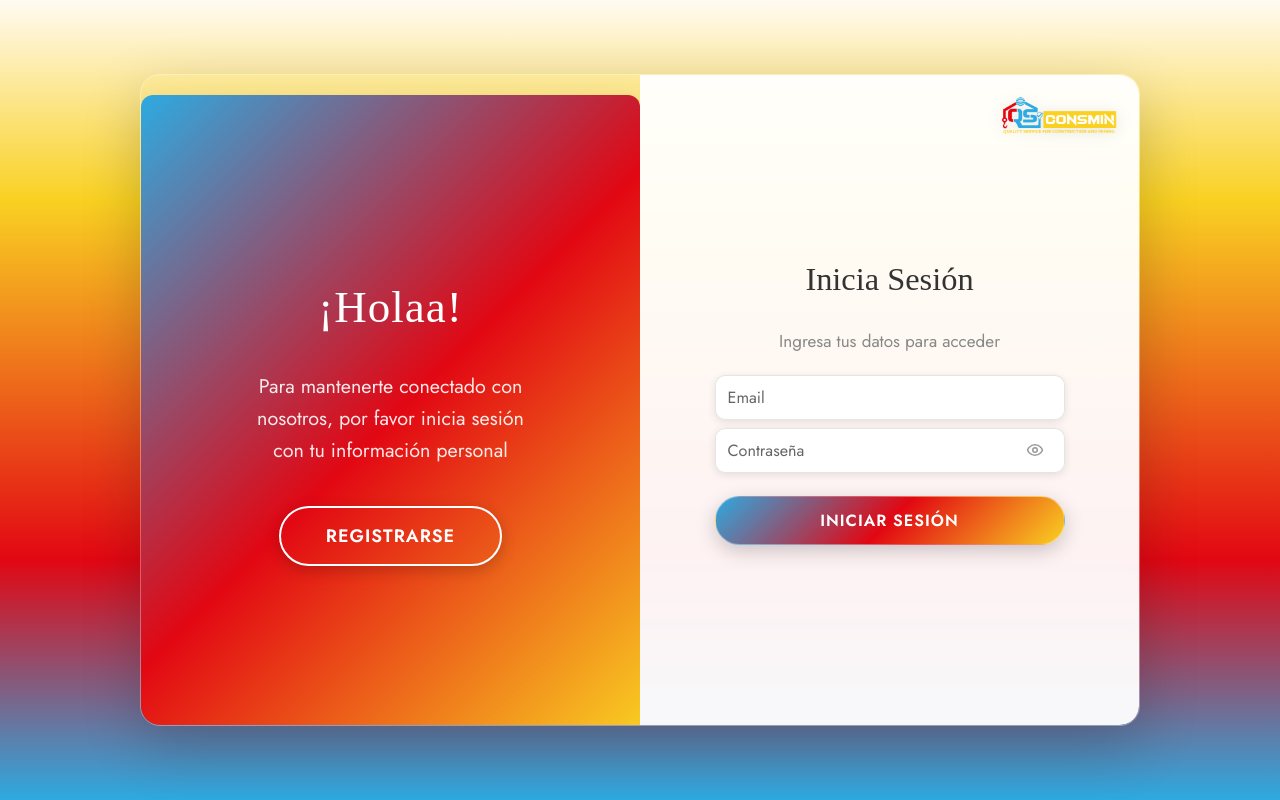
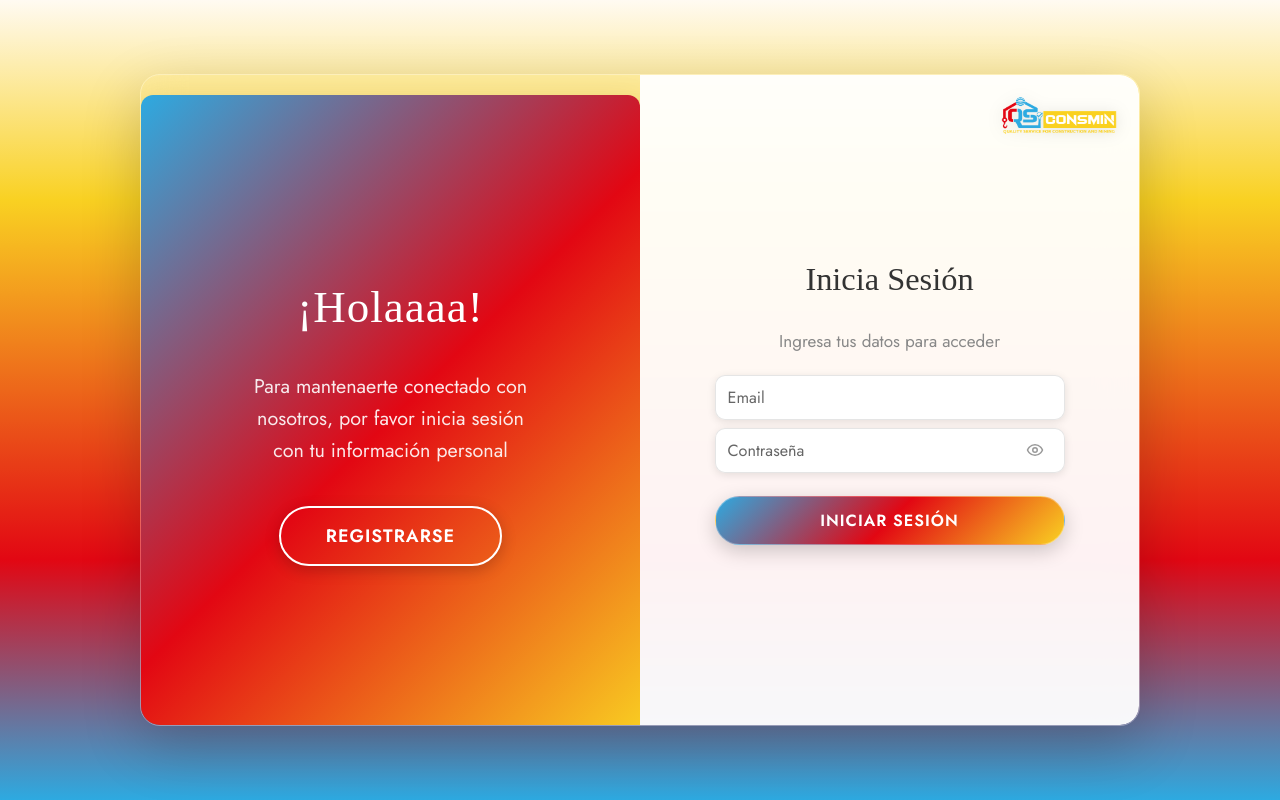
Before and after one commit to romich1307/PaginaWeb, a React (Vite) app in the folder frontend/: page /login in a window 1280 px wide. Built offline with nearby package versions, Linux system fonts and the light colour scheme; a web font is replaced by a local one.

Commit message:
Fix typo in greeting message in Login panel for improved clarity

```diff
--- a/frontend/src/components/Auth.jsx
+++ b/frontend/src/components/Auth.jsx
@@ -25,8 +25,8 @@ const Auth = () => {
           {/* Panel de Login */}
           <div className="form-panel login-panel">
             <div className="welcome-section">
-              <h2>¡Holaa!</h2>
-              <p>Para mantenerte conectado con nosotros, por favor inicia sesión con tu información personal</p>
+              <h2>¡Holaaaa!</h2>
+              <p>Para mantenaerte conectado con nosotros, por favor inicia sesión con tu información personal</p>
               <button
                 className="switch-btn"
                 onClick={switchToRegister}
```
